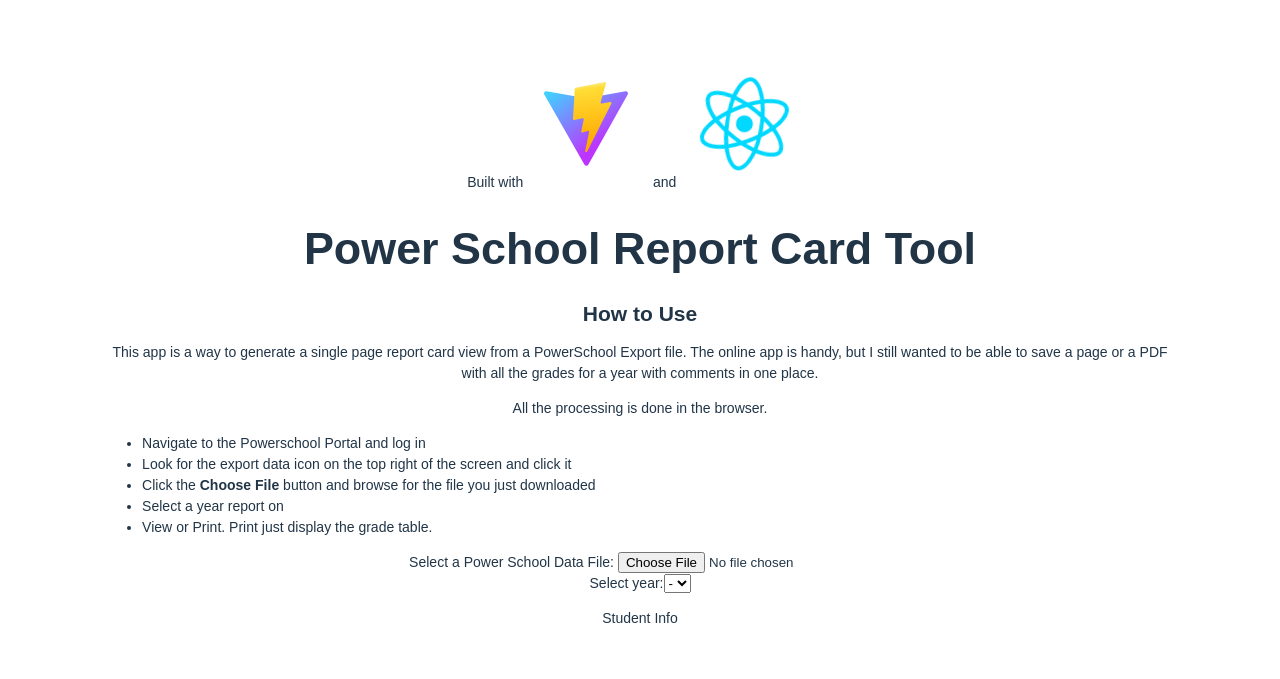
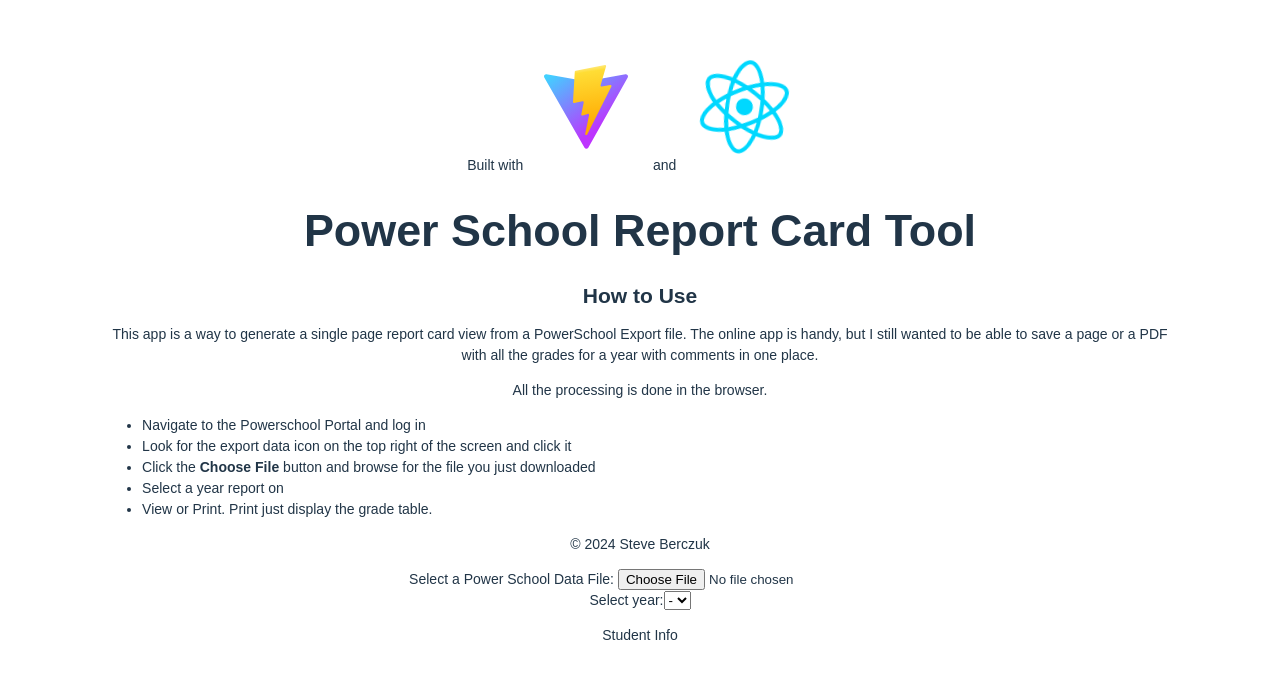
Before and after one commit to sberczuk/power-school-reporter-react, a React (Vite) app: page / in a window 1280 px wide. Shown: the part 125-804 px from the top of the page. Built offline with nearby package versions, Linux system fonts and the light colour scheme.

Commit message:
add notice

```diff
--- a/src/Instructions.tsx
+++ b/src/Instructions.tsx
@@ -13,6 +13,7 @@ export function Instructions() {
                 <li>Select a year report on</li>
                 <li>View or Print. Print just display the grade table.</li>
             </ul>
+            <p>&copy; 2024 Steve Berczuk</p>
 
         </div>
     );
```
